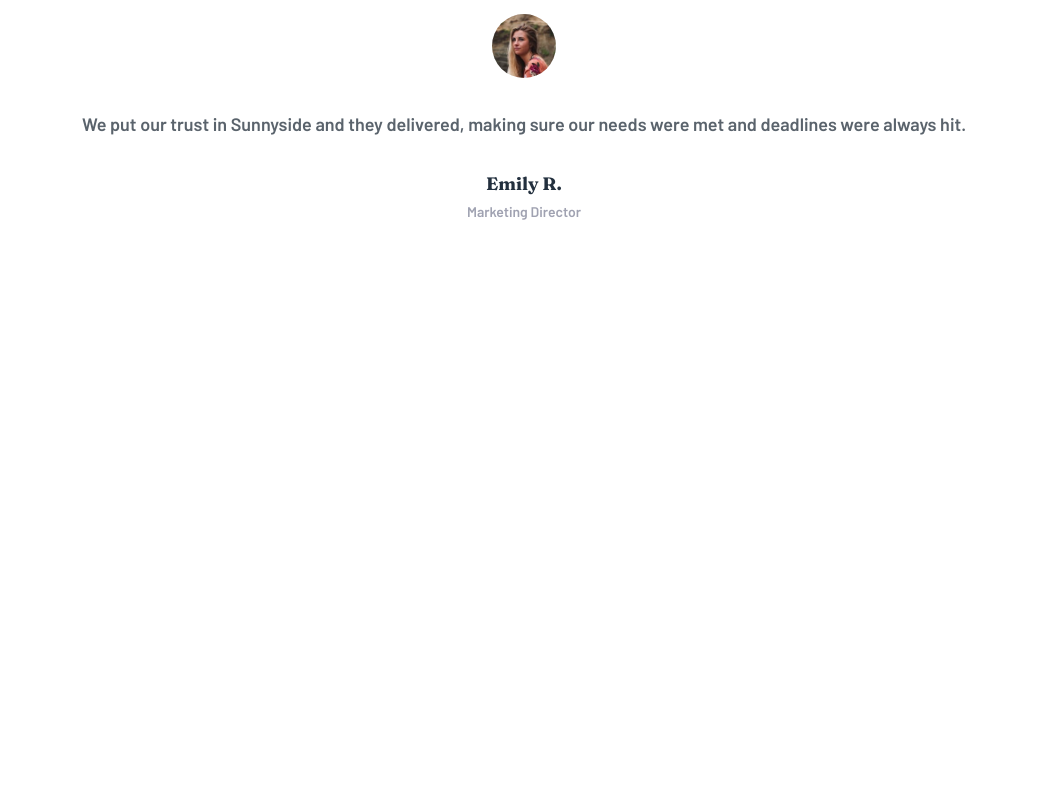
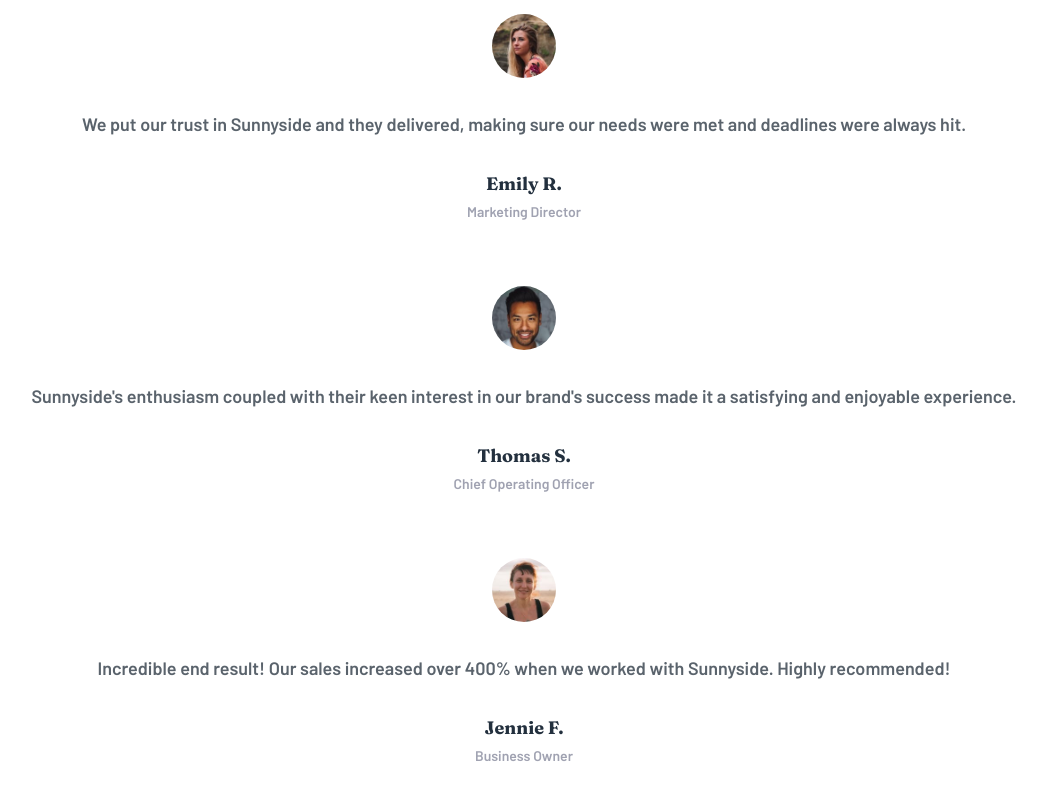
Before and after one commit to LucSil/sunnyside-agency-lander, a Vue app: page / in a window 1280 px wide. Shown: the part 8716-9516 px from the top of the page, without its empty margins (116-1162 px from the left). Before the commit the page ends 8994 px from the top, so only its background shows below. Built offline with nearby package versions, Linux system fonts and the light colour scheme.

Commit message:
completed templating and styling for Testimony.vue

```diff
--- a/src/components/added/Testimony.vue
+++ b/src/components/added/Testimony.vue
@@ -1,6 +1,6 @@
 <template>
   <section>
-    <div class="testi">
+    <div class="testi mb-16">
       <div class="imgDiv">
         <img src="../../assets/images/image-emily.jpg" />
       </div>
@@ -13,6 +13,32 @@
         <span class="post">Marketing Director</span>
       </div>
     </div>
+    <div class="testi mb-16">
+      <div class="imgDiv">
+        <img src="../../assets/images/image-thomas.jpg" />
+      </div>
+      <p>
+        Sunnyside's enthusiasm coupled with their keen interest in our brand's
+        success made it a satisfying and enjoyable experience.
+      </p>
+      <div class="id">
+        <span class="name">Thomas S.</span>
+        <span class="post">Chief Operating Officer</span>
+      </div>
+    </div>
+    <div class="testi">
+      <div class="imgDiv">
+        <img src="../../assets/images/image-jennie.jpg" />
+      </div>
+      <p>
+        Incredible end result! Our sales increased over 400% when we worked with
+        Sunnyside. Highly recommended!
+      </p>
+      <div class="id">
+        <span class="name">Jennie F.</span>
+        <span class="post">Business Owner</span>
+      </div>
+    </div>
   </section>
 </template>
 
```
